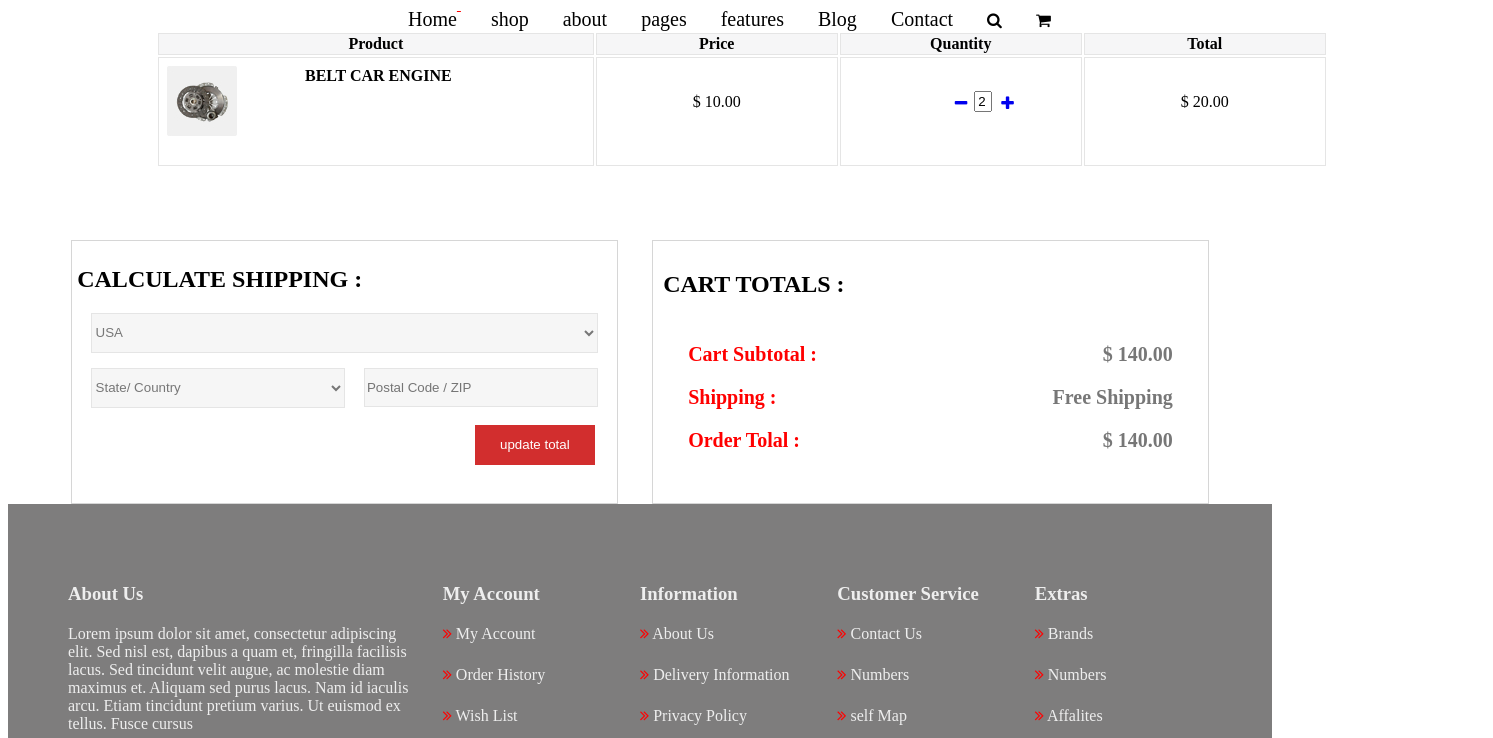
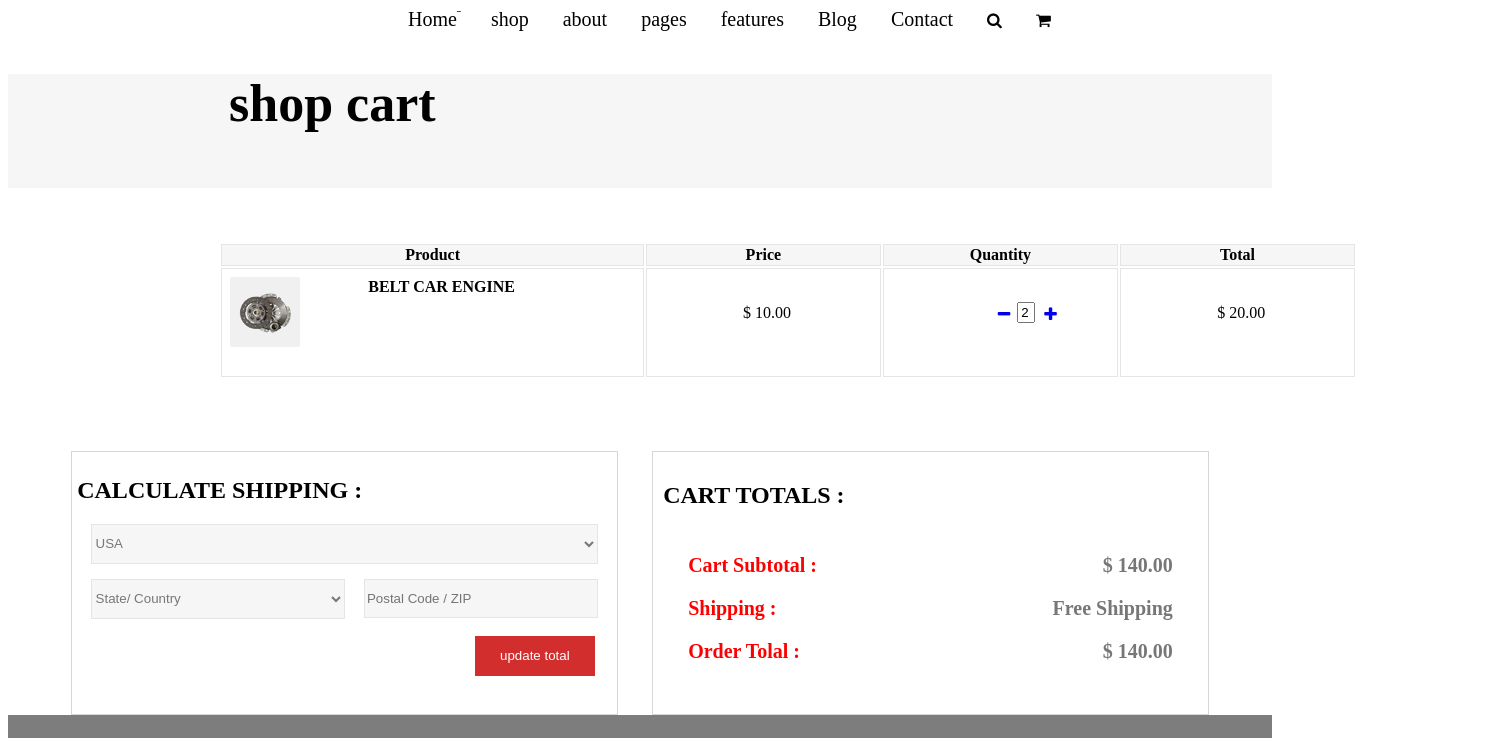
Before and after one commit to HadySalah10/InitialDesign, a plain HTML site: page cart.html in a window 1280 px wide. Shown: the top 738 px of the page, 1493 px wide, since content can reach past the window. Drawn offline with Linux system fonts and the light colour scheme.

Commit message:
lastChanges in Html

```diff
--- a/cart.html
+++ b/cart.html
@@ -131,7 +131,19 @@
 
 </section>
 
-    <div>
+<section id="page-title" class="page-title">
+
+
+    <h1 class="h1Change">shop cart</h1>
+
+
+
+    </section>
+    <br>
+    <br>
+    <br>
+
+    <div class="TableContainer">
 
         <table class="dicClassTable" >
             <tr>
--- a/style.css
+++ b/style.css
@@ -177,6 +177,16 @@
   }
 
 /****************************************************cart first section ********************************************************************/
+.h1Change{
+    position: relative;
+    left: 221px;
+    font-size: 52px;
+}
+.page-title{
+background-color: #f6f6f6;
+height: 114px;
+
+}
 .dicClassTable{
     position: relative;
     left: 148px;
@@ -234,6 +244,10 @@ table.dicClassTable th{
     bottom: 7px;
     left: 113px;
 
+}
+.TableContainer{
+    margin: auto;
+    width: 90%;
 }
 /*************************************************** cart second section ***********************************************************/
 .cartSection2{
```
